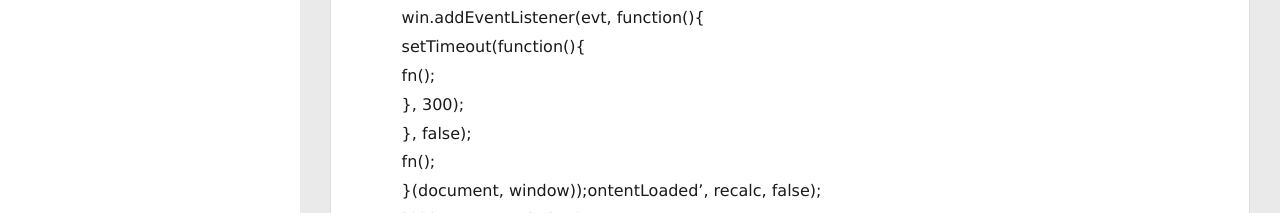
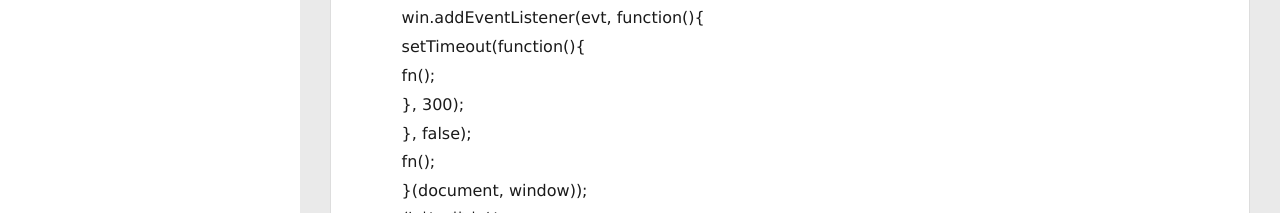
Before and after one commit to wangyaya686/wangyaya686.github.io, a plain HTML site: page 2017/12/28/rem/index.html in a window 1280 px wide. Shown: the part 587-800 px from the top of the page. Drawn offline with Linux system fonts and the light colour scheme; no server answers.

Commit message:
Site updated: 2018-01-02 18:44:48

```diff
--- a/2017/12/28/rem/index.html
+++ b/2017/12/28/rem/index.html
@@ -14,7 +14,7 @@
 <meta property="og:url" content="http://yoursite.com/2017/12/28/rem/index.html">
 <meta property="og:site_name" content="亚亚的博客">
 <meta property="og:description" content="title: rem在小米和三星等某些手机上实际尺寸大于预期尺寸今天刚开的博客很开心啊/:,@-D根据屏幕尺寸自动调整根元素字体大小代码：    // 750设计稿下，1rem等于40px    !(function(doc, win) {        var docEle = doc.documentElement,        evt = “onorientationchange” in">
-<meta property="og:updated_time" content="2018-01-02T10:36:35.680Z">
+<meta property="og:updated_time" content="2018-01-02T10:44:29.164Z">
 <meta name="twitter:card" content="summary">
 <meta name="twitter:title" content="亚亚的博客">
 <meta name="twitter:description" content="title: rem在小米和三星等某些手机上实际尺寸大于预期尺寸今天刚开的博客很开心啊/:,@-D根据屏幕尺寸自动调整根元素字体大小代码：    // 750设计稿下，1rem等于40px    !(function(doc, win) {        var docEle = doc.documentElement,        evt = “onorientationchange” in">
@@ -159,7 +159,7 @@
     <div class="article-entry" itemprop="articleBody">
 
         <hr>
-<p>title: rem在小米和三星等某些手机上实际尺寸大于预期尺寸<br>今天刚开的博客很开心啊/:,@-D<br>根据屏幕尺寸自动调整根元素字体大小代码：<br>    // 750设计稿下，1rem等于40px<br>    !(function(doc, win) {<br>        var docEle = doc.documentElement,<br>        evt = “onorientationchange” in window ? “orientationchange” : “resize”,<br>        fn = function() {<br>        var designWidth = 750, rem2px = 40;<br>        var d = window.document.createElement(‘div’);<br>        d.style.width = ‘1rem’;<br>        d.style.display = “none”;<br>        var head = window.document.getElementsByTagName(‘head’)[0];<br>        head.appendChild(d);<br>        var defaultFontSize = parseFloat(window.getComputedStyle(d, null).getPropertyValue(‘width’));<br>        document.documentElement.style.fontSize =<br>          window.innerWidth / designWidth <em> rem2px / defaultFontSize </em> 100 + ‘%’;<br>        };<br>        win.addEventListener(evt, function(){<br>          setTimeout(function(){<br>               fn();<br>            }, 300);<br>        }, false);<br>        fn();<br>        }(document, window));ontentLoaded’, recalc, false);<br>  })(document, window);<br>    作者：黄家兴<br>    链接：<a href="https://www.zhihu.com/question/63243623/answer/207266678" target="_blank" rel="noopener">https://www.zhihu.com/question/63243623/answer/207266678</a><br>    来源：知乎</p>
+<p>title: rem在小米和三星等某些手机上实际尺寸大于预期尺寸<br>今天刚开的博客很开心啊/:,@-D<br>根据屏幕尺寸自动调整根元素字体大小代码：<br>    // 750设计稿下，1rem等于40px<br>    !(function(doc, win) {<br>        var docEle = doc.documentElement,<br>        evt = “onorientationchange” in window ? “orientationchange” : “resize”,<br>        fn = function() {<br>        var designWidth = 750, rem2px = 40;<br>        var d = window.document.createElement(‘div’);<br>        d.style.width = ‘1rem’;<br>        d.style.display = “none”;<br>        var head = window.document.getElementsByTagName(‘head’)[0];<br>        head.appendChild(d);<br>        var defaultFontSize = parseFloat(window.getComputedStyle(d, null).getPropertyValue(‘width’));<br>        document.documentElement.style.fontSize =<br>          window.innerWidth / designWidth <em> rem2px / defaultFontSize </em> 100 + ‘%’;<br>        };<br>        win.addEventListener(evt, function(){<br>          setTimeout(function(){<br>               fn();<br>            }, 300);<br>        }, false);<br>        fn();<br>        }(document, window));<br>    作者：黄家兴<br>    链接：<a href="https://www.zhihu.com/question/63243623/answer/207266678" target="_blank" rel="noopener">https://www.zhihu.com/question/63243623/answer/207266678</a><br>    来源：知乎</p>
 
 
 
```
Also changed, not shown: index.html (+1 -1 lines).
